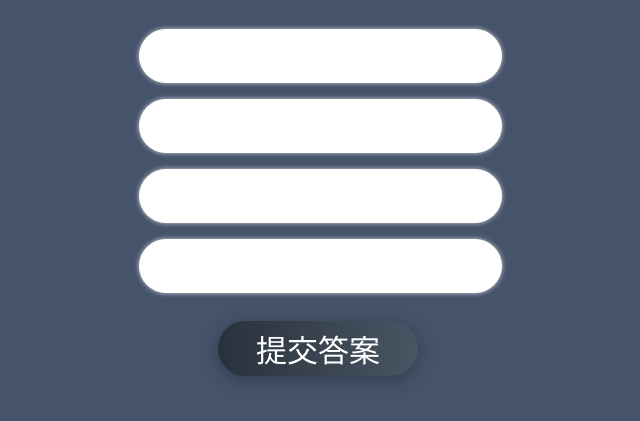
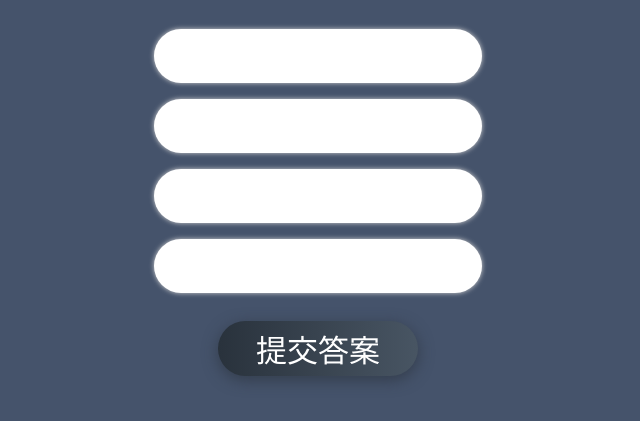
Before and after one commit to taiwan-dentist/chinamedicine, a plain HTML site: page index.html in a window 1280 px wide. Shown: the part 179-600 px from the top of the page, without its empty margins (322-962 px from the left). Drawn offline with Linux system fonts and the light colour scheme.

Commit message:
Add revise

```diff
--- a/index.html
+++ b/index.html
@@ -11,7 +11,7 @@
     <img src="d00.jpg" style="display:block; margin:0; align-items: center;" />
 
     <h1 id="question"></h1>
-    <div id="answer-inputs"></div>
+    <div id="answer-inputs" style="text-align:center"></div>
     <button onclick="submitAnswers()">提交答案</button>
     <div id="response"></div>
 
--- a/quiz.js
+++ b/quiz.js
@@ -22,25 +22,25 @@ var questions = [
     { question: "人參蛤蚧散", answers: ["蛤蚧", "人參", "杏仁", "茯苓", "貝母", "桑白皮", "知母", "甘草"] },
     { question: "生脈散", answers: ["人參", "麥冬", "五味子"] },
     { question: "玉屏風散", answers: ["蜜炙黃耆", "白朮", "防風"] },
-    { question: "四物湯", answers: ["熟地黃", "當歸", "白芍", "川芎"] },
-    { question: "膠艾湯", answers: ["熟地黃", "當歸", "白芍", "川芎", "阿膠", "艾草", "甘草"] },
-    { question: "桃紅四物湯", answers: ["熟地黃", "當歸", "白芍", "川芎", "桃仁", "紅花"] },
-    { question: "聖愈湯", answers: ["熟地黃", "當歸", "白芍", "川芎", "人參", "黃耆"] },
+    { question: "四物湯", answers: ["熟地", "當歸", "白芍", "川芎"] },
+    { question: "膠艾湯", answers: ["熟地", "當歸", "白芍", "川芎", "阿膠", "艾草", "甘草"] },
+    { question: "桃紅四物湯", answers: ["熟地", "當歸", "白芍", "川芎", "桃仁", "紅花"] },
+    { question: "聖愈湯", answers: ["熟地", "當歸", "白芍", "川芎", "人參", "黃耆"] },
     { question: "當歸補血湯", answers: ["黃耆", "當歸"] },
     { question: "歸脾湯", answers: ["黃耆", "白朮", "人參", "龍眼肉", "當歸", "炒酸棗仁", "茯神", "木香", "遠志", "炙甘草", "⽣薑", "⼤棗"] },
-    { question: "八珍湯", answers: ["人參", "白朮", "茯苓", "當歸", "川芎", "白芍", "熟地黃", "炙甘草"] },
-    { question: "十全大補湯", answers: ["人參", "白朮", "茯苓", "當歸", "川芎", "白芍", "熟地黃", "炙甘草", "黃耆", "肉桂"] },
-    { question: "人參養榮湯", answers: ["人參", "白朮", "茯苓", "當歸", "白芍", "熟地黃", "炙甘草", "黃耆", "肉桂", "遠志", "五味子", "陳皮"] },
-    { question: "泰山磐石散", answers: ["黃耆", "熟地黃", "人參", "白朮", "當歸", "川芎", "白芍", "川續斷", "糯米", "黃芩", "砂仁", "炙甘草"] },
+    { question: "八珍湯", answers: ["人參", "白朮", "茯苓", "當歸", "川芎", "白芍", "熟地", "炙甘草"] },
+    { question: "十全大補湯", answers: ["人參", "白朮", "茯苓", "當歸", "川芎", "白芍", "熟地", "炙甘草", "黃耆", "肉桂"] },
+    { question: "人參養榮湯", answers: ["人參", "白朮", "茯苓", "當歸", "白芍", "熟地", "炙甘草", "黃耆", "肉桂", "遠志", "五味子", "陳皮"] },
+    { question: "泰山磐石散", answers: ["黃耆", "熟地", "人參", "白朮", "當歸", "川芎", "白芍", "川續斷", "糯米", "黃芩", "砂仁", "炙甘草"] },
     { question: "保產無憂散", answers: ["川芎", "當歸", "芍藥", "荊芥", "艾葉", "枳殼", "炙黃耆", "菟絲子", "羌活", "厚朴", "川貝母", "甘草"] },
-    { question: "六味地黃丸", answers: ["熟地黃", "山茱萸", "山藥", "澤瀉", "牡丹皮", "茯苓"] },
-    { question: "都氣丸", answers: ["熟地黃", "山茱萸", "山藥", "澤瀉", "牡丹皮", "茯苓", "五味子"] },
-    { question: "知柏地黃丸", answers: ["熟地黃", "山茱萸", "山藥", "澤瀉", "牡丹皮", "茯苓", "黃柏", "知母"] },
-    { question: "杞菊地黃丸", answers: ["熟地黃", "山茱萸", "山藥", "澤瀉", "牡丹皮", "茯苓", "枸杞子", "菊花"] },
-    { question: "麥味地黃丸", answers: ["熟地黃", "山茱萸", "山藥", "澤瀉", "牡丹皮", "茯苓", "麥冬", "五味子"] },
-    { question: "滋水清肝飲", answers: ["熟地黃", "山茱萸", "山藥", "澤瀉", "牡丹皮", "茯苓", "柴胡", "白芍", "山梔", "當歸身"] },
+    { question: "六味地黃丸", answers: ["熟地", "山茱萸", "山藥", "澤瀉", "牡丹皮", "茯苓"] },
+    { question: "都氣丸", answers: ["熟地", "山茱萸", "山藥", "澤瀉", "牡丹皮", "茯苓", "五味子"] },
+    { question: "知柏地黃丸", answers: ["熟地", "山茱萸", "山藥", "澤瀉", "牡丹皮", "茯苓", "黃柏", "知母"] },
+    { question: "杞菊地黃丸", answers: ["熟地", "山茱萸", "山藥", "澤瀉", "牡丹皮", "茯苓", "枸杞子", "菊花"] },
+    { question: "麥味地黃丸", answers: ["熟地", "山茱萸", "山藥", "澤瀉", "牡丹皮", "茯苓", "麥冬", "五味子"] },
+    { question: "滋水清肝飲", answers: ["熟地", "山茱萸", "山藥", "澤瀉", "牡丹皮", "茯苓", "柴胡", "白芍", "山梔", "當歸身"] },
     { question: "左歸丸", answers: ["熟地", "山茱萸", "山藥", "枸杞子", "龜板膠", "鹿角膠", "菟絲子", "川牛膝"] },
-    { question: "大補陰丸", answers: ["熟地黃", "龜板", "黃柏", "知母", "豬脊髓", "蜂蜜"] },
+    { question: "大補陰丸", answers: ["熟地", "龜板", "黃柏", "知母", "豬脊髓", "蜂蜜"] },
     { question: "一貫煎", answers: ["生地黃", "北沙參", "麥冬", "當歸身", "枸杞子", "川楝子"] },
     { question: "百合固金湯", answers: ["生地", "熟地", "百合", "麥冬", "玄參", "貝母", "桔梗", "當歸身", "白芍"] },
     { question: "補肺阿膠湯", answers: ["阿膠", "馬兜鈴", "杏仁", "牛蒡子", "炙甘草", "糯米"] },
@@ -48,11 +48,11 @@ var questions = [
     { question: "益胃湯", answers: ["生地", "麥冬", "沙參", "玉竹", "冰糖"] },
     { question: "腎氣丸", answers: ["乾地黃", "山藥", "山茱萸", "澤瀉", "茯苓", "牡丹皮", "桂枝", "附子"] },
     { question: "加味腎氣丸", answers: ["乾地黃", "山藥", "山茱萸", "澤瀉", "茯苓", "牡丹皮", "桂枝", "附子", "車前子", "川牛膝"] },
-    { question: "十補丸", answers: ["鹿茸", "炮附子", "五味子", "熟地黃", "山萸肉", "山藥", "肉桂", "牡丹皮", "白茯苓", "澤瀉"] },
+    { question: "十補丸", answers: ["鹿茸", "炮附子", "五味子", "熟地", "山萸肉", "山藥", "肉桂", "牡丹皮", "白茯苓", "澤瀉"] },
     { question: "右歸丸", answers: ["附子", "肉桂", "鹿角膠", "枸杞", "熟地", "山萸肉", "山藥", "當歸", "杜仲", "菟絲子"] },
-    { question: "右歸飲", answers: ["熟地黃", "炒山藥", "枸杞子", "山茱萸", "炙甘草", "肉桂", "杜仲", "制附子"] },
+    { question: "右歸飲", answers: ["熟地", "炒山藥", "枸杞子", "山茱萸", "炙甘草", "肉桂", "杜仲", "制附子"] },
     { question: "地黃飲子", answers: ["熟地", "山茱萸", "肉蓯蓉", "巴戟天", "肉桂", "附子", "麥冬", "五味子", "石斛", "遠志", "茯苓", "石菖蒲", "薄荷", "生薑", "大棗"] },
-    { question: "還少丹", answers: ["熟地黃", "山藥", "牛膝", "枸杞", "山萸肉", "茯苓", "杜仲", "遠志", "五味子", "楮實", "小茴香", "巴戟天", "肉蓯蓉", "石菖蒲"] },
+    { question: "還少丹", answers: ["熟地", "山藥", "牛膝", "枸杞", "山萸肉", "茯苓", "杜仲", "遠志", "五味子", "楮實", "小茴香", "巴戟天", "肉蓯蓉", "石菖蒲"] },
     { question: "龜鹿二仙膠", answers: ["鹿角", "龜板", "人參", "枸杞"] },
     { question: "七寶美髯丹", answers: ["赤何首烏", "白何首烏", "赤茯苓", "白茯苓", "當歸", "枸杞子", "菟絲子", "補骨脂", "牛膝"] },
     { question: "炙甘草湯", answers: ["生地", "大棗", "人參", "麥冬", "阿膠", "麻仁", "炙甘草", "生薑", "桂枝", "清酒"] },
--- a/styles copy.css
+++ b/styles copy.css
@@ -36,7 +36,7 @@ input[type="text"] {
     color: #2f3842;
     margin-bottom: 10px;
     border-radius: 1000px !important;
-    width: 90%;
+    width: 80%;
     padding: 12px 20px;
     margin: 8px 0;
     font-size: calc(10px + 2vmin);
```
